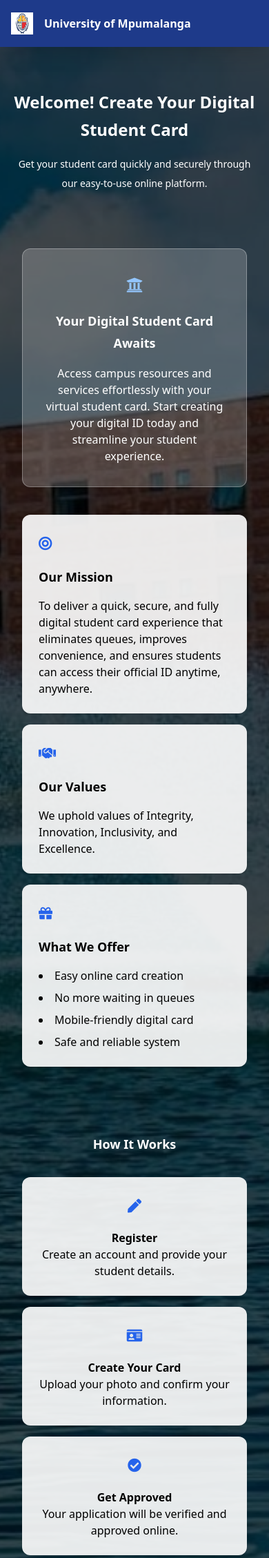
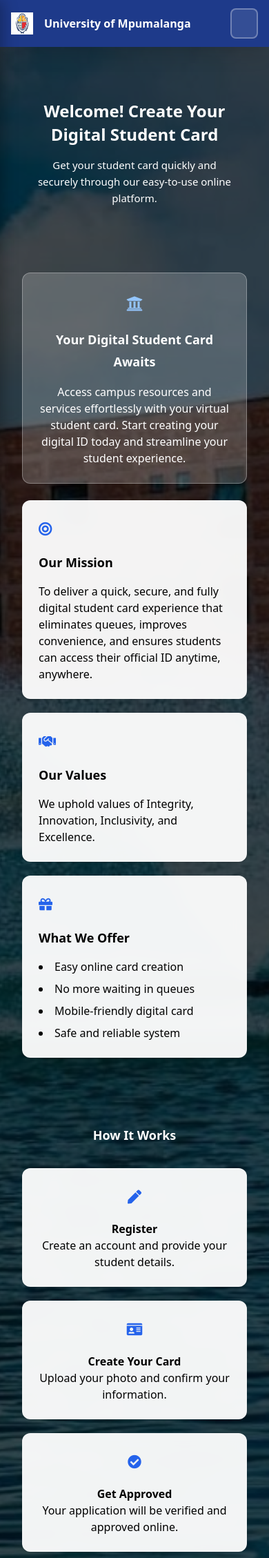
Before and after one commit to letroy969/StudentCardSystem, a Flask app: page / in a window 390 px wide. Shown: the top 2258 px of the page at 69% size. Run offline with Flask 3, Linux system fonts and the light colour scheme; some libraries are stand-ins or nearby versions.

Commit message:
Enhance mobile homepage layout and hamburger menu - professional design with smooth animations

```diff
--- a/static/css/mobile.css
+++ b/static/css/mobile.css
@@ -9,41 +9,58 @@
    MOBILE NAVIGATION
    ============================================ */
 
-/* Hamburger Menu Button */
+/* Hamburger Menu Button - Enhanced Visibility */
 .mobile-menu-btn {
     display: none;
     flex-direction: column;
     justify-content: space-around;
-    width: 30px;
-    height: 30px;
-    background: transparent;
-    border: none;
+    width: 40px;
+    height: 40px;
+    background: rgba(255, 255, 255, 0.1);
+    border: 2px solid rgba(255, 255, 255, 0.3);
+    border-radius: 8px;
     cursor: pointer;
-    padding: 0;
+    padding: 8px 6px;
     z-index: 100;
+    transition: all 0.3s ease;
+}
+
+.mobile-menu-btn:hover {
+    background: rgba(255, 255, 255, 0.2);
+    border-color: rgba(255, 255, 255, 0.5);
+    transform: scale(1.05);
 }
 
 .mobile-menu-btn span {
     width: 100%;
-    height: 3px;
+    height: 4px;
     background-color: white;
-    border-radius: 3px;
-    transition: all 0.3s ease;
+    border-radius: 4px;
+    transition: all 0.3s cubic-bezier(0.68, -0.55, 0.265, 1.55);
+    box-shadow: 0 2px 4px rgba(0, 0, 0, 0.2);
+}
+
+.mobile-menu-btn.active {
+    background: rgba(255, 255, 255, 0.2);
+    border-color: white;
 }
 
 .mobile-menu-btn.active span:nth-child(1) {
-    transform: rotate(45deg) translate(8px, 8px);
+    transform: rotate(45deg) translate(9px, 9px);
+    background-color: #ff6b6b;
 }
 
 .mobile-menu-btn.active span:nth-child(2) {
     opacity: 0;
+    transform: translateX(-20px);
 }
 
 .mobile-menu-btn.active span:nth-child(3) {
-    transform: rotate(-45deg) translate(7px, -7px);
+    transform: rotate(-45deg) translate(9px, -9px);
+    background-color: #ff6b6b;
 }
 
-/* Mobile Navigation Menu */
+/* Mobile Navigation Menu - Professional & Smooth */
 .mobile-nav {
     display: none;
     position: fixed;
@@ -327,6 +409,111 @@
     }
 }
 
+/* ============================================
+   HOMEPAGE MOBILE OPTIMIZATION
+   ============================================ */
+
+@media (max-width: 767px) {
+    /* Hero Section Mobile */
+    .hero-section {
+        padding: 2rem 1rem !important;
+    }
+
+    .hero-section h1 {
+        font-size: 28px !important;
+        line-height: 1.3;
+        margin-bottom: 1rem !important;
+        padding: 0 1rem;
+    }
+
+    .hero-section p {
+        font-size: 16px !important;
+        padding: 0 1rem;
+        line-height: 1.6;
+    }
+
+    /* About Section Mobile */
+    #about {
+        padding: 2rem 1rem !important;
+    }
+
+    #about > div:first-child {
+        padding: 1.5rem !important;
+        margin-bottom: 2rem !important;
+    }
+
+    #about .grid {
+        display: flex !important;
+        flex-direction: column !important;
+        gap: 1.5rem !important;
+    }
+
+    #about .grid > div {
+        width: 100% !important;
+        padding: 1.5rem !important;
+        margin: 0 !important;
+    }
+
+    /* How It Works Section Mobile */
+    #how-it-works {
+        padding: 2rem 1rem !important;
+    }
+
+    #how-it-works .grid {
+        display: flex !important;
+        flex-direction: column !important;
+        gap: 1.5rem !important;
+    }
+
+    #how-it-works .grid > div {
+        width: 100% !important;
+        padding: 1.5rem !important;
+    }
+
+    /* Benefits Section Mobile */
+    #benefits {
+        padding: 2rem 1rem !important;
+    }
+
+    #benefits .grid {
+        display: flex !important;
+        flex-direction: column !important;
+        gap: 1.5rem !important;
+    }
+
+    #benefits .grid > div {
+        width: 100% !important;
+        padding: 1.5rem !important;
+    }
+
+    /* FAQ Section Mobile */
+    #faq {
+        padding: 2rem 1rem !important;
+    }
+
+    /* Contact Section Mobile */
+    #contact-us {
+        padding: 2rem 1rem !important;
+    }
+
+    #contact-us .grid {
+        display: flex !important;
+        flex-direction: column !important;
+        gap: 1.5rem !important;
+    }
+
+    /* Card improvements */
+    .bg-white.bg-opacity-90 {
+        background: rgba(255, 255, 255, 0.95) !important;
+        backdrop-filter: blur(10px);
+    }
+
+    /* Better spacing */
+    section {
+        margin-bottom: 2rem;
+    }
+}
+
 /* Desktop - Keep current layout */
 @media (min-width: 1025px) {
     .mobile-nav {
--- a/templates/index.html
+++ b/templates/index.html
@@ -77,6 +77,56 @@
     .hover-scale:hover {
       transform: scale(1.05);
     }
+
+    /* Mobile Homepage Optimizations */
+    @media (max-width: 767px) {
+      .hero-bg {
+        min-height: auto !important;
+      }
+
+      .hero-section {
+        padding: 3rem 1rem 2rem !important;
+      }
+
+      .hero-section h1 {
+        font-size: 24px !important;
+        line-height: 1.4;
+        margin-bottom: 1rem;
+      }
+
+      .hero-section p {
+        font-size: 15px !important;
+        line-height: 1.6;
+      }
+
+      #about, #how-it-works, #benefits, #faq, #contact-us {
+        padding: 2rem 1rem !important;
+      }
+
+      #about > div:first-child {
+        padding: 1.5rem !important;
+        margin-bottom: 1.5rem !important;
+      }
+
+      #about .grid, #how-it-works .grid, #benefits .grid {
+        grid-template-columns: 1fr !important;
+        gap: 1.25rem !important;
+      }
+
+      #about .grid > div, #how-it-works .grid > div, #benefits .grid > div {
+        padding: 1.5rem !important;
+        margin: 0 !important;
+      }
+
+      nav h1 {
+        font-size: 14px !important;
+      }
+
+      nav img {
+        width: 32px !important;
+        height: 32px !important;
+      }
+    }
   </style>
 </head>
 <body>
@@ -120,25 +170,25 @@
      </ul>
    </div>
 
-   <!-- Mobile Navigation Menu -->
+   <!-- Mobile Navigation Menu - Enhanced -->
    <div class="mobile-nav" id="mobileNav">
      <ul>
-       <li><a href="#" onclick="closeMobileMenu()">Home</a></li>
-       <li><a href="#how-it-works" onclick="closeMobileMenu()">How It Works</a></li>
-       <li><a href="#faq" onclick="closeMobileMenu()">FAQs</a></li>
-       <li><a href="#contact-us" onclick="closeMobileMenu()">Contact Us</a></li>
-       <li><a href="{{ url_for('reports') }}" onclick="closeMobileMenu()">Activity</a></li>
+       <li><a href="#" onclick="closeMobileMenu()"><i class="fas fa-home"></i>Home</a></li>
+       <li><a href="#how-it-works" onclick="closeMobileMenu()"><i class="fas fa-cogs"></i>How It Works</a></li>
+       <li><a href="#faq" onclick="closeMobileMenu()"><i class="fas fa-question-circle"></i>FAQs</a></li>
+       <li><a href="#contact-us" onclick="closeMobileMenu()"><i class="fas fa-envelope"></i>Contact Us</a></li>
+       <li><a href="{{ url_for('reports') }}" onclick="closeMobileMenu()"><i class="fas fa-chart-line"></i>Activity</a></li>
        <li>
          <a href="{{ url_for('register') }}" onclick="closeMobileMenu()">
-           <button class="mobile-button bg-white text-blue-900 rounded-md font-semibold mt-2">
-             <i class="fas fa-user-plus mr-1"></i>Get Started
+           <button class="mobile-button bg-white text-blue-900 w-full">
+             <i class="fas fa-user-plus"></i> Get Started
            </button>
          </a>
        </li>
        <li>
          <a href="{{ url_for('login') }}" onclick="closeMobileMenu()">
-           <button class="mobile-button bg-blue-600 text-white rounded-md font-semibold mt-2">
-             <i class="fas fa-sign-in-alt mr-1"></i>Sign In
+           <button class="mobile-button bg-blue-600 text-white w-full">
+             <i class="fas fa-sign-in-alt"></i> Sign In
            </button>
          </a>
        </li>
```
Also changed, not shown: other parts of static/css/mobile.css (+73 -8 lines).
